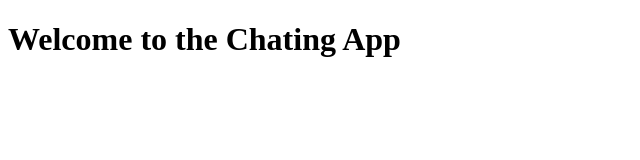
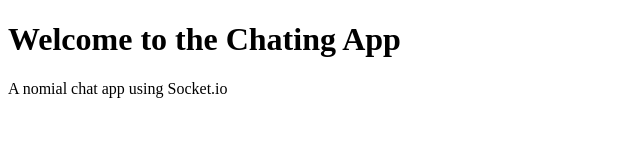
Before and after one commit to hrithiknaha/Node-chap-app, a website: page public/index.html in a window 1280 px wide. Shown: the whole page, without its empty margins (0-640 px from the left). Drawn offline with nearby package versions, Linux system fonts and the light colour scheme; no server answers.

Commit message:
Update README.md and index.html

```diff
--- a/public/index.html
+++ b/public/index.html
@@ -8,6 +8,7 @@
 </head>
 <body>
     <h1>Welcome to the Chating App</h1>
+    <p>A nomial chat app using Socket.io</p>
 
 
     <script src="/socket.io/socket.io.js"></script>
```
Also changed, not shown: README.md.
